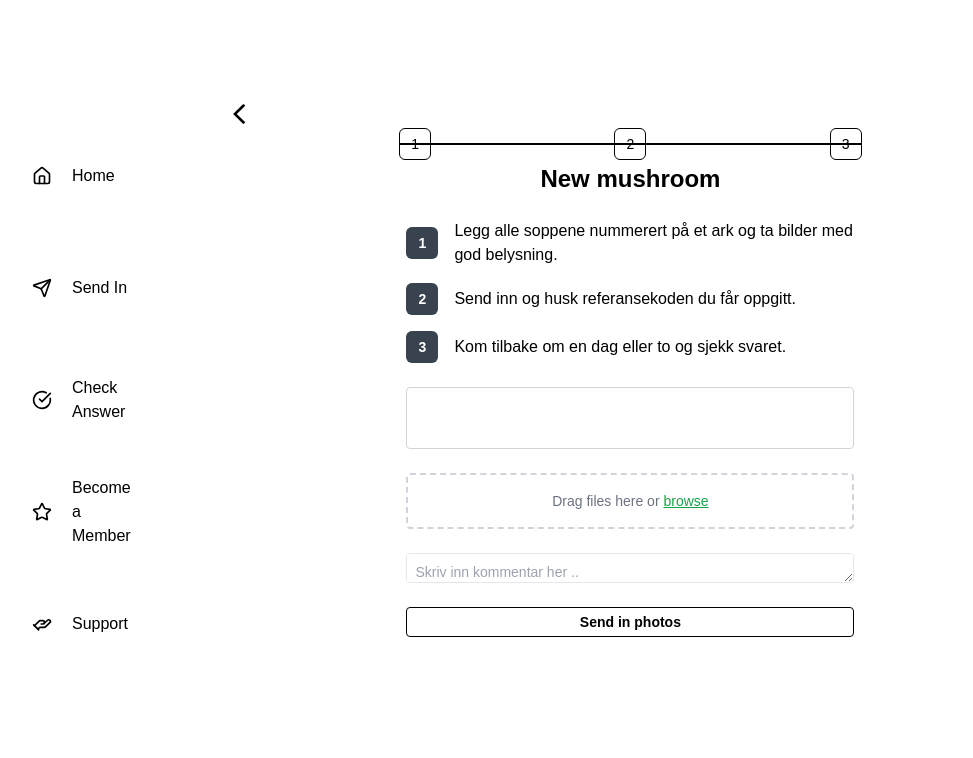
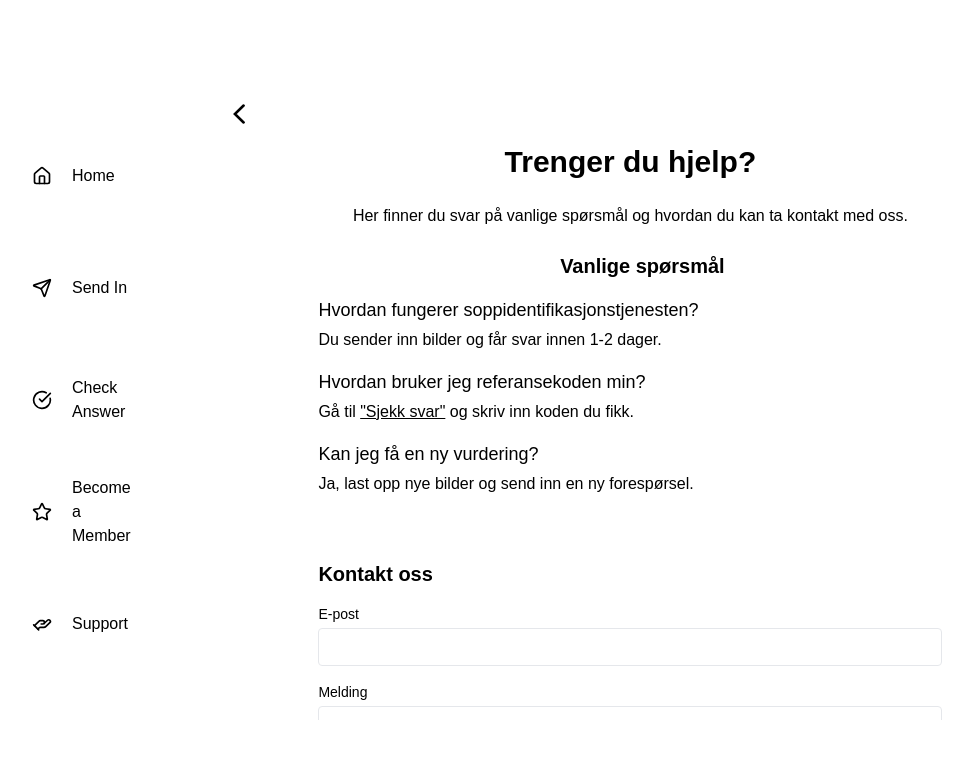
Before and after one commit to jensmjahle/mushroom-identification-frontend, a Vue app: page /user/support in a window 1280 px wide. Shown: the top 758 px of the page, without its empty margins (112-1085 px from the left). Built offline with nearby package versions, Linux system fonts and the light colour scheme.

Commit message:
Create the supportview and the correct component in index.js

```diff
--- a/src/router/index.js
+++ b/src/router/index.js
@@ -13,6 +13,7 @@ import AppUserLayout from "../layouts/AppUserLayout.vue";
 import NewRequestView from "../views/user/NewRequestView.vue";
 import UserLoginView from "@/views/user/UserLoginView.vue";
 import StatisticsView from "@/views/admin/StatisticsView.vue";
+import SupportView from '../views/user/SupportView.vue';
 
 const routes = [
   {
@@ -50,7 +51,7 @@ const routes = [
       {
         path: 'support',
         name: 'support',
-        component:NewRequestView,
+        component:SupportView,
       },
       {
         path: 'login',
--- /dev/null
+++ b/src/views/user/SupportView.vue
@@ -0,0 +1,58 @@
+<template>
+    <div class="support-page flex items-center justify-center px-4 py-10 overflow-y-auto">
+        <div class="max-w-2xl w-full">
+            <h1 class="text-3xl font-bold text-center text-text1 mb-6">Trenger du hjelp?</h1>
+
+            <p class="text-text1-faded mb-6 text-center">
+                Her finner du svar på vanlige spørsmål og hvordan du kan ta kontakt med oss.
+            </p>
+
+            <!-- FAQ Section -->
+            <div class="mb-10 ml-6">
+                <h2 class="text-xl font-semibold text-text1 text-center mb-4">Vanlige spørsmål</h2>
+                <ul class="space-y-4">
+                    <li>
+                        <h3 class="text-lg font-medium text-text1 mb-1">Hvordan fungerer soppidentifikasjonstjenesten?</h3>
+                        <p class="text-text1-faded">Du sender inn bilder og får svar innen 1-2 dager.</p>
+                    </li>
+                    <li>
+                        <h3 class="text-lg font-medium text-text1 mb-1">Hvordan bruker jeg referansekoden min?</h3>
+                        <p class="text-text1-faded">Gå til <router-link to="/user/request/..." class="text-text4 underline">"Sjekk svar"</router-link> og skriv inn koden du fikk.</p>
+                    </li>
+                    <li>
+                        <h3 class="text-lg font-medium text-text1 mb-1">Kan jeg få en ny vurdering?</h3>
+                        <p class="text-text1-faded">Ja, last opp nye bilder og send inn en ny forespørsel.</p>
+                    </li>
+                </ul>
+            </div>
+
+            <!-- Contact Form -->
+            <div class="bg-bg2 p-6 rounded-lg">
+                <h2 class="text-xl font-semibold text-text1 mb-4">Kontakt oss</h2>
+                <form @submit.prevent="handleSubmit">
+                    <div class="mb-4">
+                        <label class="block text-sm font-medium text-text1 mb-1">E-post</label>
+                        <input type="email" v-model="email" required class="w-full border rounded p-2 text-sm" />
+                    </div>
+                    <div class="mb-4">
+                        <label class="block text-sm font-medium text-text1 mb-1">Melding</label>
+                        <textarea v-model="message" rows="4" required class="w-full border rounded p-2 text-sm"></textarea>
+                    </div>
+                    <button class="btn-1 w-full">Send melding</button>
+                </form>
+            </div>
+        </div>
+    </div>
+</template>
+
+<script setup>
+import { ref } from 'vue';
+
+const email = ref('');
+const message = ref('');
+
+function handleSubmit() {
+    console.log('Sending message:', email.value, message.value);
+    // Later: send message to backend
+}
+</script>
```
